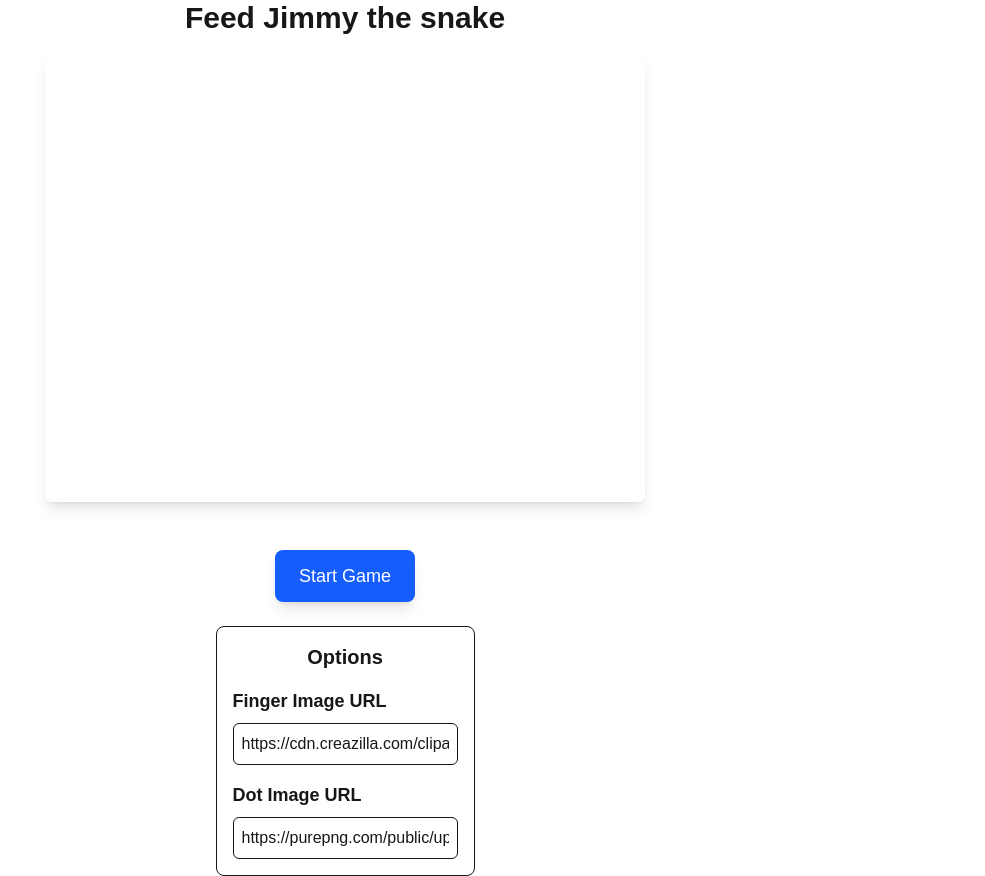
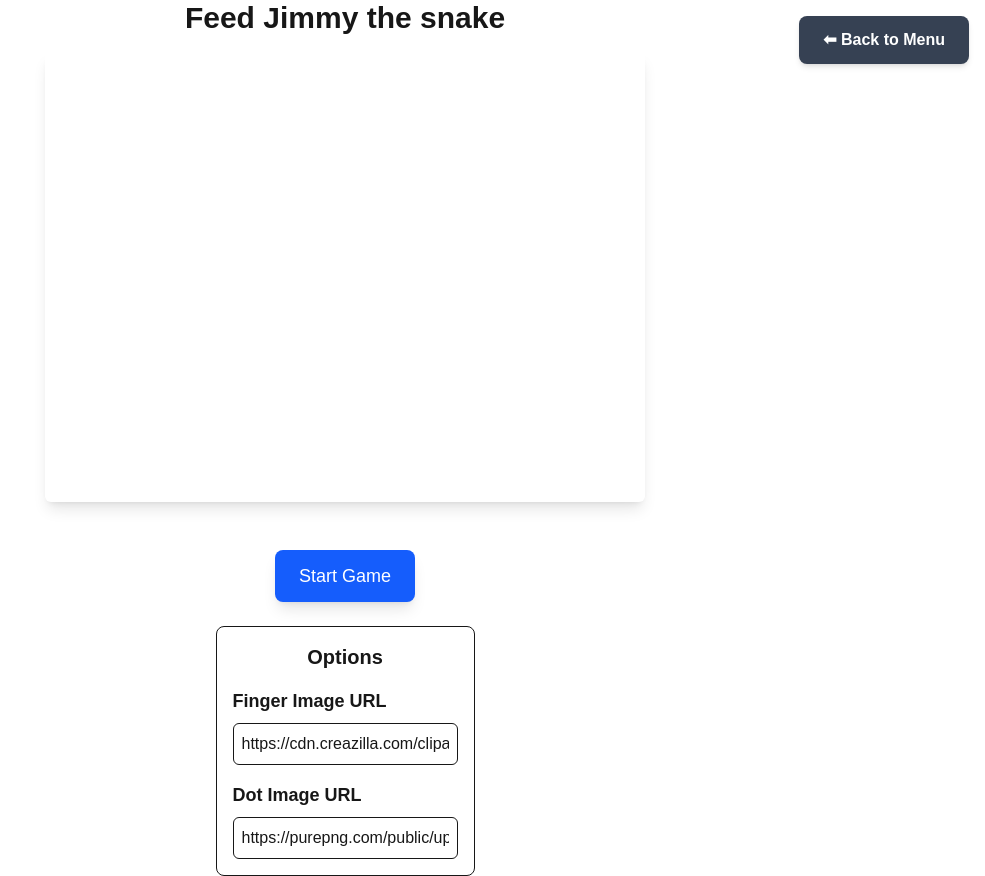
Before and after one commit to JonHX/Gamehub-nextjs, a Next.js app: page /feedjimmy in a window 1280 px wide. Shown: the whole page, without its empty margins (295-1280 px from the left). Built offline with nearby package versions, Linux system fonts and the light colour scheme; no server answers.

Commit message:
Updating to add back button

```diff
--- a/src/app/feedjimmy/page.tsx
+++ b/src/app/feedjimmy/page.tsx
@@ -1,3 +1,4 @@
+import Link from "next/link";
 import PoseDectector from "./PoseDectector";
 
 export default function Home() {
@@ -5,6 +6,12 @@ export default function Home() {
     <main>
         <h1 className="text-center text-3xl font-bold mb-4">Feed Jimmy the snake</h1>
         <PoseDectector />
+        <Link
+            href="/"
+            className="absolute top-4 right-4 px-6 py-3 bg-gray-700 hover:bg-gray-600 text-white font-semibold text-md rounded-lg shadow-md transition-all duration-300"
+        >
+            ⬅ Back to Menu
+        </Link>
     </main>
   );
 }
```
